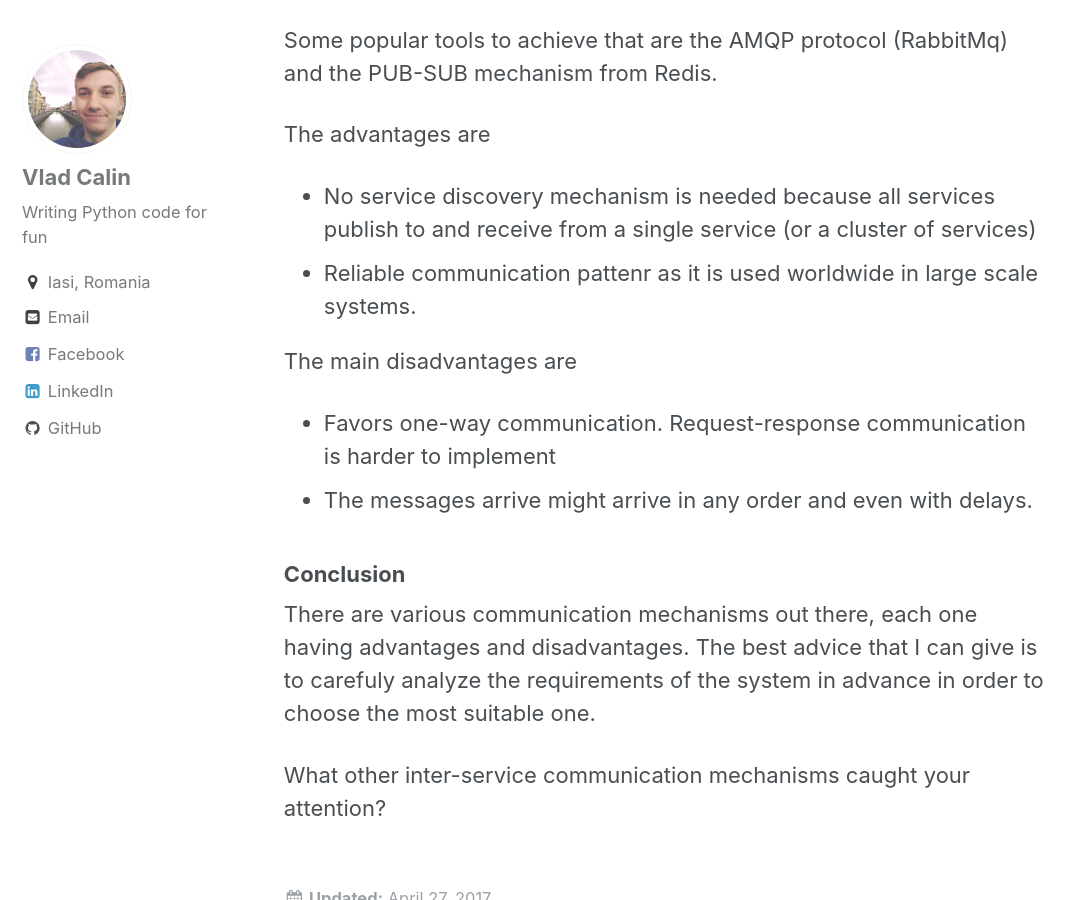
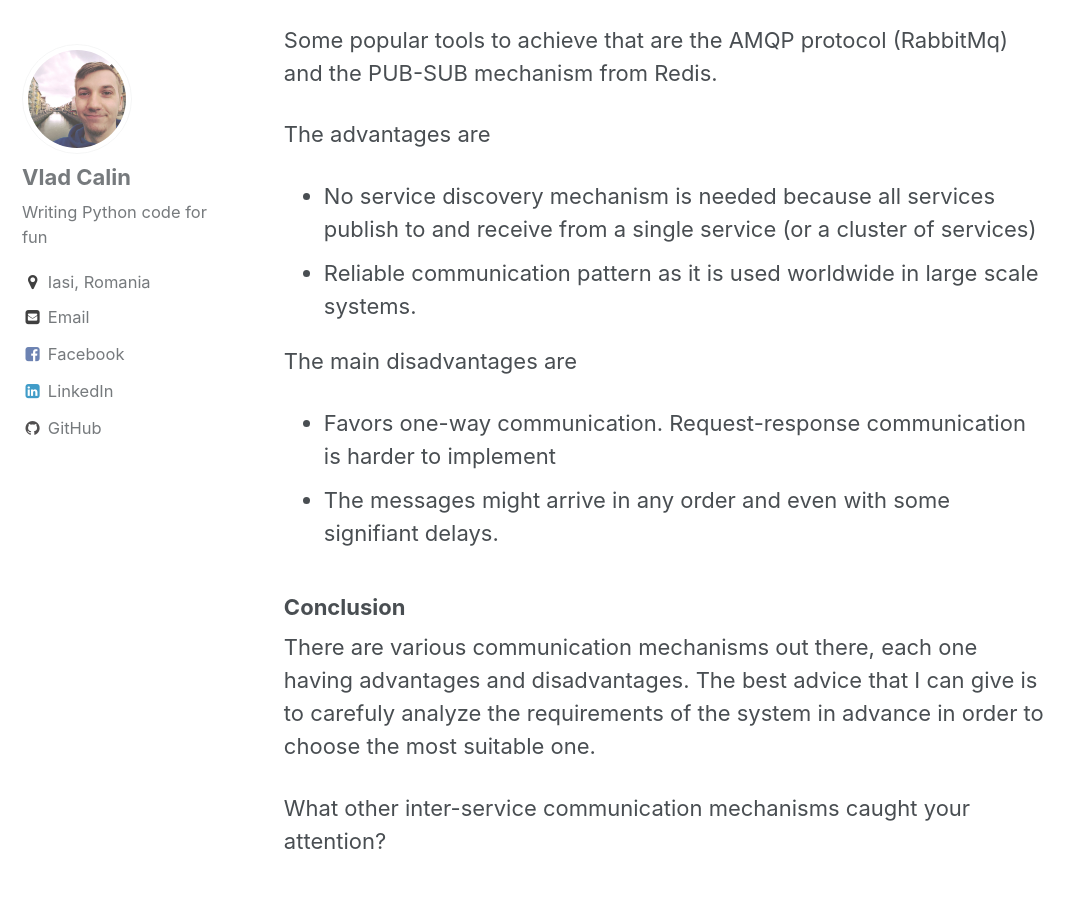
Before and after one commit to vladcalin/vladcalin.github.io, a Jekyll site: the page built from _posts/2017-04-27-communication-between-microservices.md, in a window 1280 px wide and 900 px high, scrolled down 3514 px. Shown: the whole window, without its empty margins (0-1084 px from the left). Built offline with Jekyll 4.4.1, drawn with Linux system fonts in a browser that asks for light colours; comment, search, counter and statistics services are not loaded.

Commit message:
fixed typos

```diff
--- a/_posts/2017-04-27-communication-between-microservices.md
+++ b/_posts/2017-04-27-communication-between-microservices.md
@@ -107,12 +107,12 @@ The advantages are
 
 - No service discovery mechanism is needed because all services publish to and receive from
   a single service (or a cluster of services)
-- Reliable communication pattenr as it is used worldwide in large scale systems.
+- Reliable communication pattern as it is used worldwide in large scale systems.
 
 The main disadvantages are
 
 - Favors one-way communication. Request-response communication is harder to implement
-- The messages arrive might arrive in any order and even with delays.
+- The messages might arrive in any order and even with some signifiant delays.
 
 
 ### Conclusion
```
